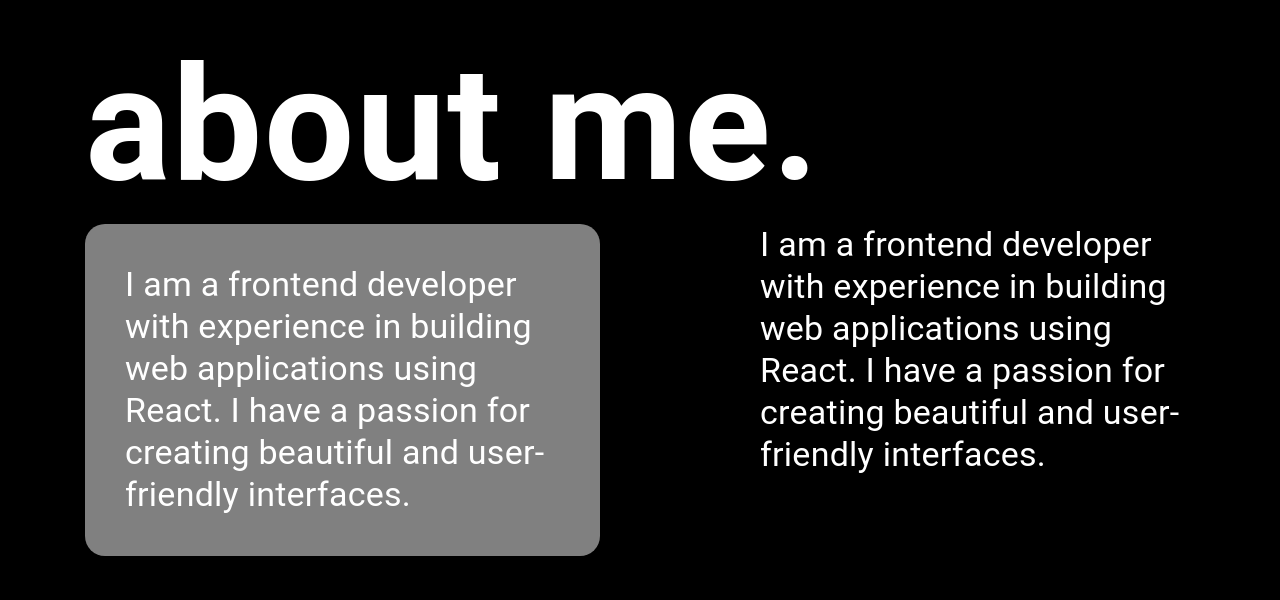
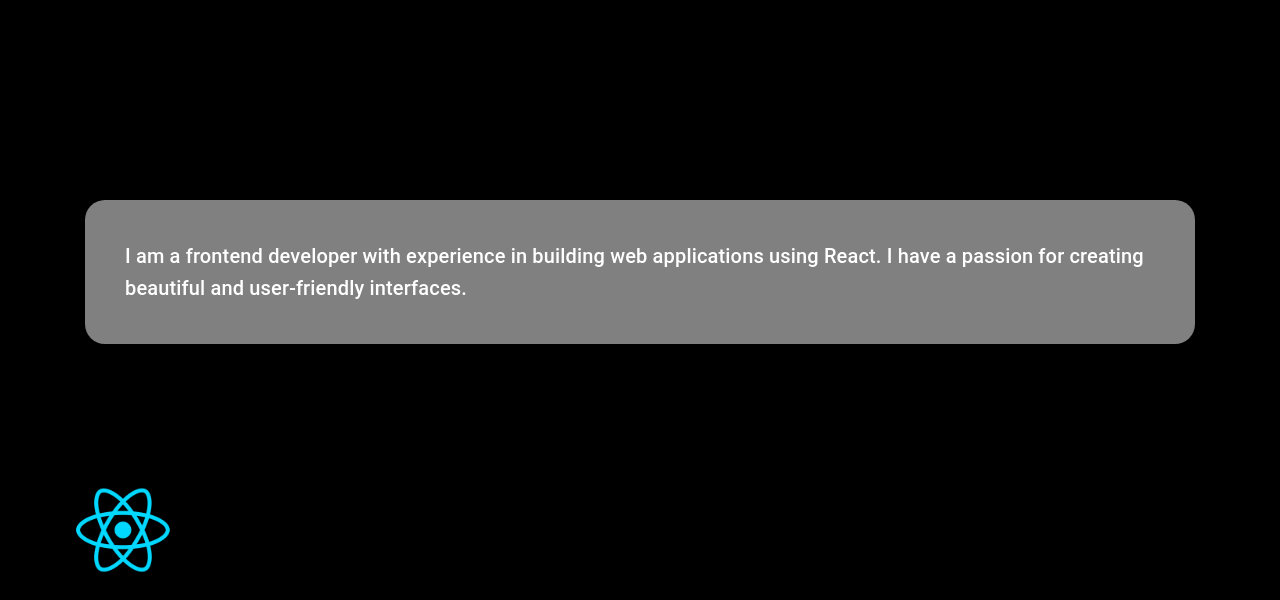
Before and after one commit to cbalsemao/cv-project, a React (Vite) app: page / in a window 1280 px wide. Shown: the part 880-1480 px from the top of the page. Built offline with nearby package versions, Linux system fonts and the light colour scheme.

Commit message:
chore: animation added to aboutMe section

```diff
--- a/src/pages/landing-page/LandPage.tsx
+++ b/src/pages/landing-page/LandPage.tsx
@@ -1,5 +1,4 @@
 import IntroSection from './sections/IntroSection';
-import './land-page.style.css';
 import ContactMeSection from './sections/ContactMeSection';
 import ScrollSection from './sections/ScrollSection';
 
--- a/src/pages/landing-page/land-page.style.css
+++ /dev/null
@@ -1,68 +0,0 @@
-body {
-  background-color: var(--backgroundColor);
-}
-
-.scroll-section-outer {
-  overflow: hidden;
-}
-
-.scroll-section-inner {
-  height: 100vh;
-  width: 400vw;
-  display: flex;
-  flex-direction: row;
-  position: relative;
-}
-
-.scroll-section {
-  height: 100vh;
-  width: 100vw;
-  display: flex;
-  justify-content: center;
-  align-items: center;
-}
-
-.scroll-section h3 {
-  color: var(--primaryTextColor);
-  letter-spacing: var(--headlineMedium);
-  font-size: var(--headlineMedium);
-  text-transform: uppercase;
-}
-
-* {
-  box-sizing: border-box;
-  margin: 0;
-  padding: 0;
-  user-select: none;
-}
-
-body {
-  background-color: #000;
-  color: #fff;
-  font-family: system-ui, -apple-system, BlinkMacSystemFont, 'Segoe UI', Roboto,
-    Oxygen, Ubuntu, Cantarell, 'Open Sans', 'Helvetica Neue', sans-serif;
-}
-
-.container {
-  max-width: 1000px;
-  margin: 0 auto;
-  position: relative;
-
-  &::before,
-  &::after {
-    position: absolute;
-    content: '';
-    top: 0;
-    height: 100%;
-    width: 1px;
-    background-color: lighten(#000000, 5%);
-  }
-
-  &::before {
-    left: 0;
-  }
-
-  &::after {
-    right: 0;
-  }
-}
--- a/src/pages/landing-page/sections/AboutMeSection.tsx
+++ b/src/pages/landing-page/sections/AboutMeSection.tsx
@@ -1,98 +1,106 @@
-import { useLayoutEffect, useRef } from 'react';
-import { Box, styled, Typography } from '@mui/material';
+import { useEffect, useRef } from 'react';
+import { Box, keyframes, styled, Typography } from '@mui/material';
 import Grid from '@mui/material/Grid2';
 import gsap from 'gsap';
+import { ScrollTrigger } from 'gsap/ScrollTrigger';
 import { TextSplitter } from '../../../utils/utils';
+
+gsap.registerPlugin(ScrollTrigger);
+
+const slideAnimation = keyframes`
+  0% {
+    left:  translateX(-20%);
+  }
+
+  100% {
+    transform: translateX(170%);
+  }
+`;
+
+const AnimatedLogoContainer = styled(Box)({
+  display: 'flex',
+  flexDirection: 'row',
+  width: '100%',
+  gap: 50,
+  animation: ` ${slideAnimation} 7s linear infinite`,
+  overflow: 'hidden',
+  img: {
+    marginRight: '100px',
+    borderRadius: '20px',
+    width: '100px',
+    height: '100px',
+  },
+});
 
 const IntroContainer = styled(Grid)({
   height: '100vh',
   color: 'white',
   backgroundColor: 'black',
   padding: 5,
+  overflow: 'hidden',
 });
+
+const StyledSectionTitle = styled(Typography)(({ theme }) => ({
+  fontWeight: 'bold',
+  fontSize: '2rem',
+  overflow: 'visible',
+  display: 'flex',
+  height: 'calc(2.5rem * 1.5)',
+  color: 'darkgray',
+
+  [theme.breakpoints.up('sm')]: {
+    fontSize: '3rem',
+  },
+  [theme.breakpoints.up('md')]: {
+    fontSize: '4rem',
+  },
+  [theme.breakpoints.up('lg')]: {
+    fontSize: '10rem',
+  },
+}));
 
 const AboutMeSection = () => {
   const aboutRef = useRef(null);
 
-  useLayoutEffect(() => {
-    const handleIntersection = (entries: IntersectionObserverEntry[]) => {
-      entries.forEach((entry) => {
-        if (entry.isIntersecting) {
-          animateText();
-        }
-      });
-    };
+  useEffect(() => {
+    const ctx = gsap.context(() => {
+      const charElements = gsap.utils.toArray('.section__title__char');
 
-    const animateText = () => {
-      const tl = gsap.timeline({
-        onComplete: () => {
-          const charElements = document.querySelectorAll(
-            '.section__title--3 .section__title__char'
-          );
-          charElements.forEach((el) => {
-            gsap.to(el, {
-              yPercent: 0,
-              ease: 'power2.out',
-              duration: 0.5,
-            });
-          });
-        },
+      gsap.set(charElements, {
+        yPercent: (i) => (i % 2 === 0 ? -100 : 0),
+        opacity: 0,
       });
 
-      const charElements = document.querySelectorAll(
-        '.section__title--3 .section__title__char'
-      );
-      charElements.forEach((el, i) => {
-        gsap.set(el, {
-          yPercent: i % 2 === 0 ? -100 : 0,
+      // Create animation for the letters
+      gsap
+        .timeline({
+          scrollTrigger: {
+            trigger: aboutRef.current,
+            start: 'top 50%',
+            end: 'top 0%',
+            toggleActions: 'play reverse play reverse',
+          },
+        })
+        .to(charElements, {
+          yPercent: 0,
+          opacity: 1,
+          ease: 'power2.out',
+          duration: 1.5,
+          stagger: 0.05,
         });
-        tl.to(
-          el,
-          {
-            ease: 'power2.inOut',
-            yPercent: i % 2 === 0 ? 0 : -100,
-            duration: 1.5,
-          },
-          `<0.05`
-        );
-      });
-    };
-
-    const observer = new IntersectionObserver(handleIntersection, {
-      threshold: 0.6,
-    });
-
-    if (aboutRef.current) {
-      observer.observe(aboutRef.current);
-    }
+    }, aboutRef);
 
     return () => {
-      if (aboutRef.current) {
-        observer.unobserve(aboutRef.current);
-      }
+      ctx.revert();
     };
   }, []);
 
   return (
     <IntroContainer container ref={aboutRef}>
       <Grid size={12} sx={{ padding: 10 }} className="section">
-        <Typography
-          className="section__title section__title--3"
-          sx={{
-            fontWeight: 'bold',
-            fontSize: {
-              xs: '2rem',
-              sm: '3rem',
-              md: '4rem',
-              lg: '10rem',
-            },
-            overflow: 'visible',
-            display: 'flex',
-            height: 'calc(2.5rem * 1.5)',
-          }}
-        >
+        <StyledSectionTitle className="section__title section__title--3">
           <TextSplitter text={'about me.'} />
-        </Typography>
+        </StyledSectionTitle>
       </Grid>
       <Grid
         size={12}
@@ -107,17 +115,48 @@ const AboutMeSection = () => {
             borderRadius: '20px',
           }}
         >
-          <Typography variant={'h4'}>
+          <Typography variant={'h6'}>
             I am a frontend developer with experience in building web
             applications using React. I have a passion for creating beautiful
             and user-friendly interfaces.
           </Typography>
         </Box>
-        <Typography variant={'h4'}>
-          I am a frontend developer with experience in building web applications
-          using React. I have a passion for creating beautiful and user-friendly
-          interfaces.
-        </Typography>
+      </Grid>
+      <Grid
+        size={12}
+        sx={{
+          display: 'flex',
+          gap: 20,
+          padding: 10,
+          paddingTop: 0,
+          left: '-60%',
+          position: 'relative',
+        }}
+        justifyContent={'start'}
+        alignItems={'start'}
+      >
+        <AnimatedLogoContainer>
+          <img
+            src="/public/typescriptLogo.png"
+            alt="About me image"
+            className="ts-logo"
+          />
+          <img
+            src="/public/reactLogo.png"
+            alt="About me image"
+            className="react-logo"
+          />
+          <img
+            src="/public/reactLogo.png"
+            alt="About me image"
+            className="react-logo"
+          />
+          <img
+            src="/public/reactLogo.png"
+            alt="About me image"
+            className="react-logo"
+          />
+        </AnimatedLogoContainer>
       </Grid>
     </IntroContainer>
   );
--- a/src/pages/landing-page/sections/IntroSection.tsx
+++ b/src/pages/landing-page/sections/IntroSection.tsx
@@ -1,9 +1,12 @@
 import { Box, styled, Typography } from '@mui/material';
 import Grid from '@mui/material/Grid2';
-import { useLayoutEffect, useRef } from 'react';
+import { useEffect, useLayoutEffect, useRef } from 'react';
 import { gsap } from 'gsap';
+import { ScrollTrigger } from 'gsap/ScrollTrigger';
 import { TextSplitter } from '../../../utils/utils';
 import { ButtonOpenCV } from '../../../components/ButtonOpenCV';
+
+gsap.registerPlugin(ScrollTrigger);
 
 const IntroTextContainer = styled(Grid)({
   backgroundColor: 'black',
@@ -18,81 +21,65 @@ const IntroTextContainer = styled(Grid)({
 const IntroNameTextTypography = styled(Typography)(({ theme }) => ({
   fontWeight: 'bold',
   fontSize: theme.breakpoints.values.xs ? '2rem' : 'inherit',
-  [theme.breakpoints.up('xs')]: {
-    fontSize: '2rem',
-  },
-  [theme.breakpoints.up('sm')]: {
-    fontSize: '3rem',
-  },
-  [theme.breakpoints.up('md')]: {
-    fontSize: '4rem',
-  },
-  [theme.breakpoints.up('lg')]: {
-    fontSize: '5rem',
-  },
+  [theme.breakpoints.up('xs')]: { fontSize: '2rem' },
+  [theme.breakpoints.up('sm')]: { fontSize: '3rem' },
+  [theme.breakpoints.up('md')]: { fontSize: '4rem' },
+  [theme.breakpoints.up('lg')]: { fontSize: '5rem' },
+  overflow: 'hidden',
 }));
 
 const IntroGreetingTextTypography = styled(Typography)(({ theme }) => ({
   fontSize: theme.breakpoints.values.xs ? '2rem' : 'inherit',
-  [theme.breakpoints.up('xs')]: {
-    fontSize: '2rem',
-  },
-  [theme.breakpoints.up('sm')]: {
-    fontSize: '3rem',
-  },
-  [theme.breakpoints.up('md')]: {
-    fontSize: '4rem',
-  },
-  [theme.breakpoints.up('lg')]: {
-    fontSize: '5rem',
-  },
+  [theme.breakpoints.up('xs')]: { fontSize: '2rem' },
+  [theme.breakpoints.up('sm')]: { fontSize: '3rem' },
+  [theme.breakpoints.up('md')]: { fontSize: '4rem' },
+  [theme.breakpoints.up('lg')]: { fontSize: '5rem' },
+  overflow: 'hidden',
 }));
 
 const IntroSection = () => {
-  const textRef = useRef<HTMLDivElement>(null);
-  const sectionRef = useRef<HTMLDivElement>(null);
+  const sectionRef = useRef(null);
 
-  useLayoutEffect(() => {
-    const observer = new IntersectionObserver(
-      (entries) => {
-        const [entry] = entries;
-        if (entry.isIntersecting && textRef.current) {
-          // Trigger animation when the section is in view
-          const letters = textRef.current.querySelectorAll(
-            '.section__title__char'
-          );
-          gsap.fromTo(
-            letters,
-            {
-              y: 200,
-              opacity: 0,
-            },
-            {
-              y: 0,
-              opacity: 1,
-              stagger: 0.1,
-              ease: 'power4.out',
-            }
-          );
-        }
-      },
-      { threshold: 1 } // Animation starts when 50% of the section is visible
-    );
+  useEffect(() => {
+    const ctx = gsap.context(() => {
+      const letters = gsap.utils.toArray('.section__title__char');
 
-    if (sectionRef.current) {
-      observer.observe(sectionRef.current);
-    }
+      gsap.set(letters, { y: 100, opacity: 0 });
 
-    return () => {
-      if (sectionRef.current) {
-        observer.unobserve(sectionRef.current);
-      }
-    };
+      const animation = gsap.to(letters, {
+        y: 0,
+        opacity: 1,
+        stagger: 0.05,
+        ease: 'power4.out',
+        duration: 1.2,
+        paused: true,
+      });
+
+      ScrollTrigger.create({
+        trigger: sectionRef.current,
+        start: 'top 75%', // Starts when 75% of the section is in view
+        end: 'bottom top', // Ends when the section leaves
+        toggleActions: 'restart none none none', // Restart animation every time
+        onEnter: () => {
+          animation.restart();
+        },
+        onLeave: () => {
+          animation.pause().progress(0); // Reset animation when leaving
+        },
+        onEnterBack: () => {
+          animation.restart(); // Restart when coming back into view
+        },
+      });
+
+      ScrollTrigger.refresh();
+    }, sectionRef);
+
+    return () => ctx.revert(); // Cleanup when component unmounts
   }, []);
 
   return (
     <IntroTextContainer ref={sectionRef} container>
-      <Box ref={textRef}>
+      <Box>
         <IntroNameTextTypography>
           <TextSplitter text="Hi, I'm Camila." />
         </IntroNameTextTypography>
--- a/src/pages/landing-page/sections/ScrollSection.tsx
+++ b/src/pages/landing-page/sections/ScrollSection.tsx
@@ -11,13 +11,14 @@ const ScrollSection = () => {
   gsap.registerPlugin(ScrollTrigger);
 
   useLayoutEffect(() => {
+    const ctx = gsap.context(() => {
       const pin = gsap.fromTo(
         sectionRef.current,
         {
           translateX: 0,
         },
         {
-        translateX: '-100vw', //depends of the width of the section, direction and how many sections you have
+          translateX: '-100vw',
           ease: 'none',
           duration: 1,
           scrollTrigger: {
@@ -29,12 +30,8 @@ const ScrollSection = () => {
           },
         }
       );
-    return () => {
-      {
-        /* A return function for killing the animation on component unmount */
-      }
-      pin.kill();
-    };
+    }, sectionRef);
+    return () => ctx.revert();
   }, []);
 
   return (
```
Also changed, not shown: public/reactLogo.png (added), public/typescriptLogo.png (added). Lines whose indentation alone changed are shown as unchanged.
